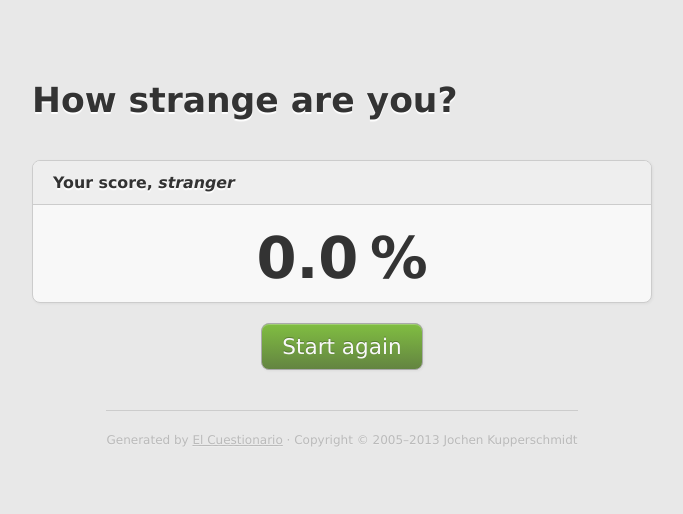
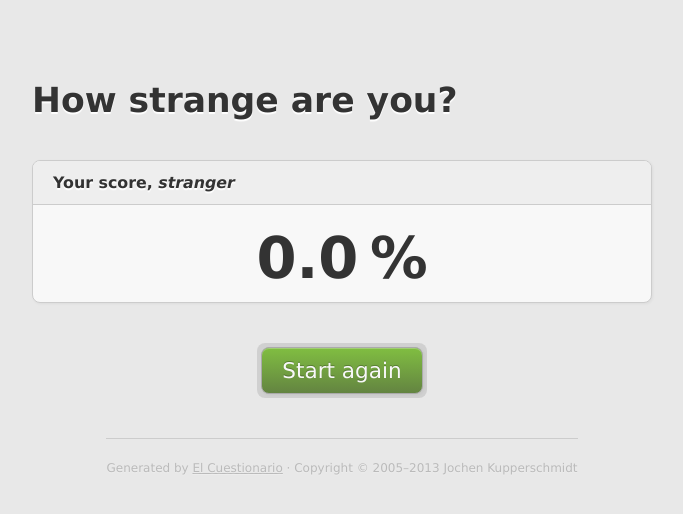
Before and after one commit to homeworkprod/elcuestionario, a Flask app: template elcuestionario/templates/result.html in a window 1280 px wide. Shown: the top 514 px of the page, without its empty margins (298-981 px from the left). Run offline with Flask 2, Linux system fonts and the light colour scheme; the template is opened without the code that fills it, so the values that code supplies are empty.

Commit message:
Fix display of 'start again' button.

```diff
--- a/elcuestionario/templates/result.html
+++ b/elcuestionario/templates/result.html
@@ -10,6 +10,8 @@
         {%- endif %}
       </section>
 
-      <a class="button" href="{{ url_for('.view') }}">Start again</a>
+      <div class="button-wrapper">
+        <a class="button" href="{{ url_for('.view') }}">Start again</a>
+      </div>
 
 {%- endblock body %}
```
